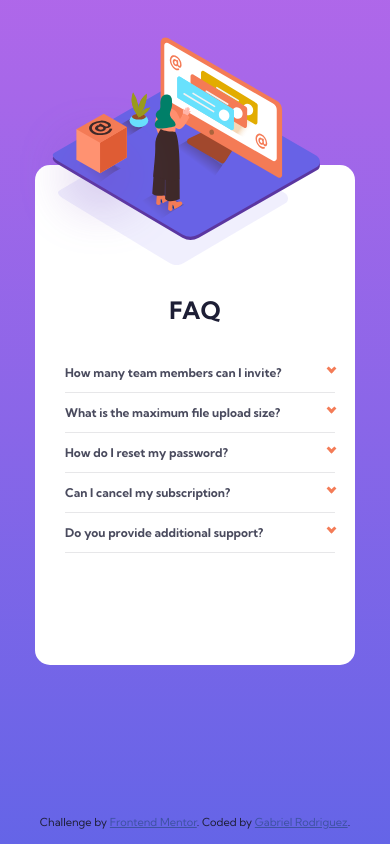
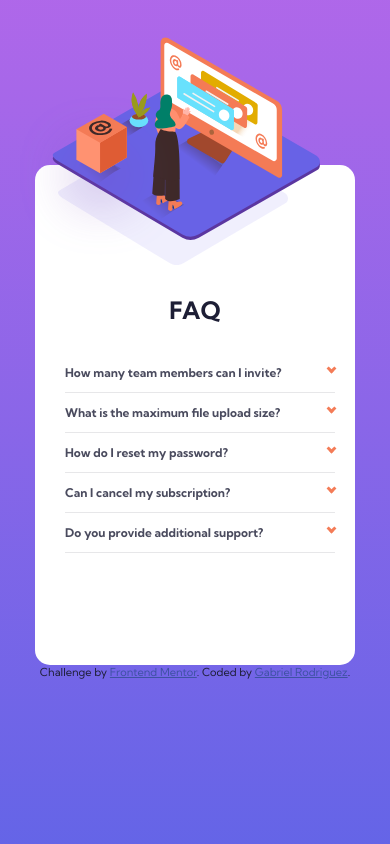
Before and after one commit to Gabrieldrc/faqAccordionCardMain, a plain HTML site: page index.html in a window 390 px wide. Drawn offline with Linux system fonts and the light colour scheme.

Commit message:
responsive design correction number 4, i need some android emulator to watch better what display

```diff
--- a/css/desktop.style.css
+++ b/css/desktop.style.css
@@ -122,7 +122,7 @@ body {
 
 @media screen and (max-width: 800px) {
   .main_container {
-    margin: 150px auto;
+    margin: auto;
     width: 320px;
     height: 500px;
     display: grid;
```
